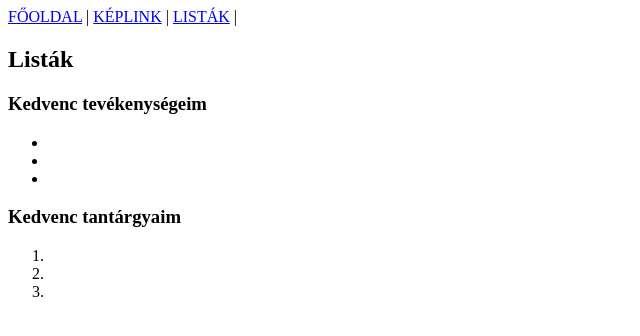
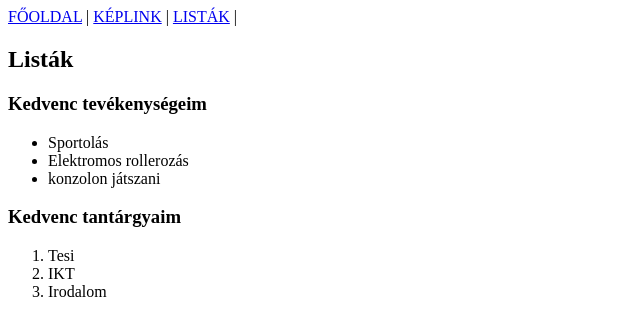
Before and after one commit to AlbertoPhatruno/weboldalam, a plain HTML site: page listak.html in a window 1280 px wide. Shown: the whole page, without its empty margins (0-640 px from the left). Drawn offline with Linux system fonts and the light colour scheme.

Commit message:
kész vagyok

```diff
--- a/listak.html
+++ b/listak.html
@@ -14,15 +14,15 @@
     <h2>Listák</h2>
     <h3>Kedvenc tevékenységeim</h3>
     <ul>
-        <li></li>
-        <li></li>
-        <li></li>
+        <li>Sportolás</li>
+        <li>Elektromos rollerozás</li>
+        <li>konzolon játszani</li>
     </ul>
     <h3>Kedvenc tantárgyaim</h3>
     <ol>
-        <li></li>
-        <li></li>
-        <li></li>
+        <li>Tesi</li>
+        <li>IKT</li>
+        <li>Irodalom</li>
     </ol>
 
 </body>
```
